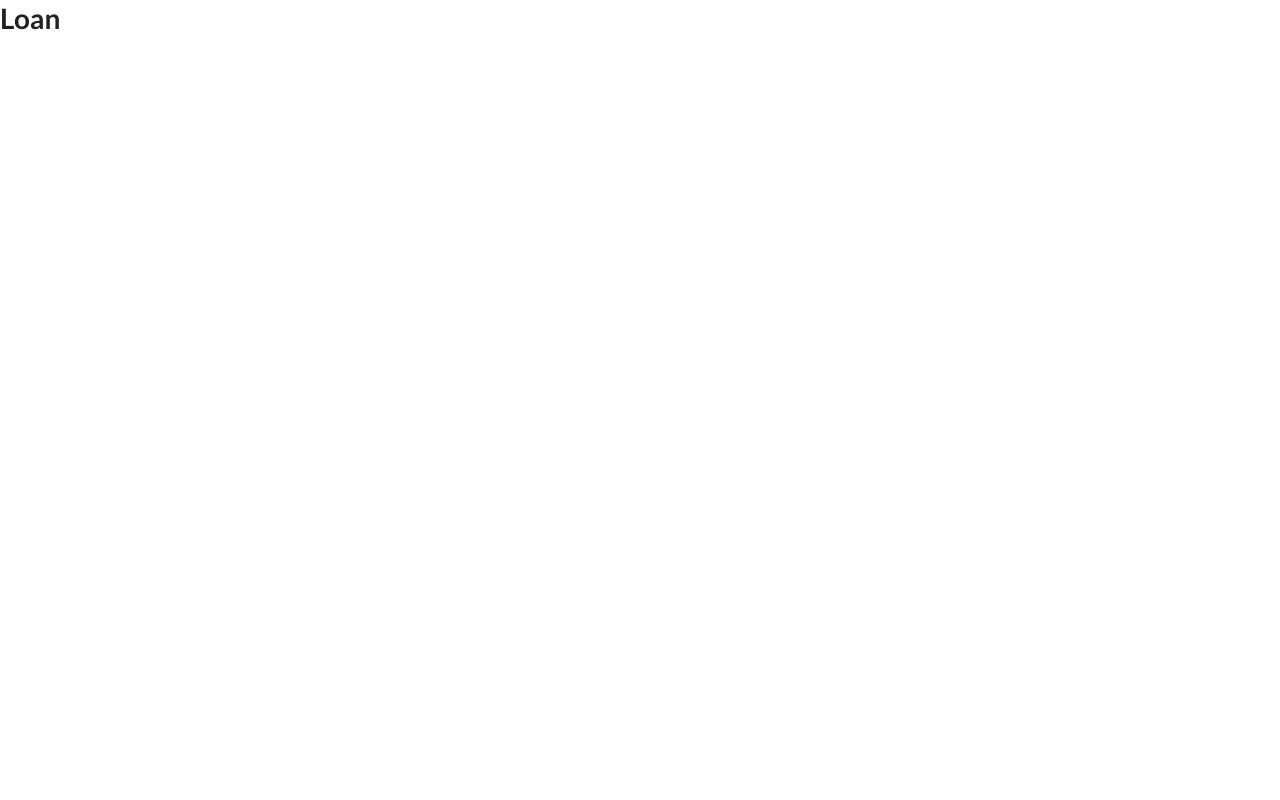
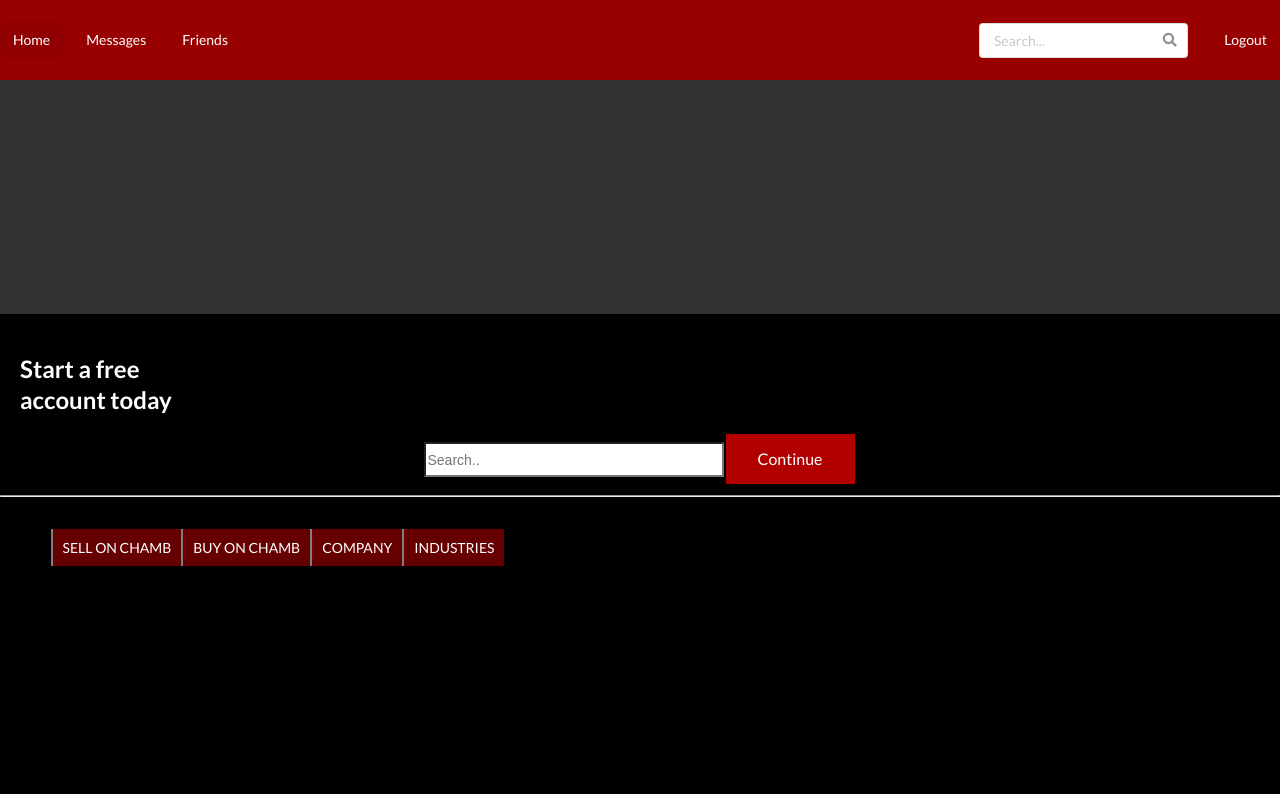
Before and after one commit to harshita360/loan-management-dbms, a React (Create React App) app in the folder client/: page / in a window 1280 px wide. Built offline with nearby package versions, Linux system fonts and the light colour scheme.

Commit message:
added employee view form and change status

```diff
--- a/client/src/components/App.js
+++ b/client/src/components/App.js
@@ -11,6 +11,7 @@ import LoanFormbusi from "./LoanFormbusi";
 import LoanFormMor from "./LoanFormMor";
 import EmpChangeStatus from "./EmpChangeStatus";
 import CustViewMyForm from "./CustViewMyForm";
+import Footer from "./Footer";
 
 class App extends React.Component {
   showData = async () => {
@@ -24,8 +25,36 @@ class App extends React.Component {
   };
   render() {
     return (
-      <div>
-        <h1>Loan </h1>
+      <div style={{ backgroundColor: "#323232", color: "white" }}>
+        <div
+          className="ui secondary  menu"
+          style={{ backgroundColor: "#990000", color: "white", height: "10vh" }}
+        >
+          <a href="/#" className="active item" style={{ color: "white" }}>
+            Home
+          </a>
+          <a href="/#" className="item" style={{ color: "white" }}>
+            Messages
+          </a>
+          <a href="/#" className="item" style={{ color: "white" }}>
+            Friends
+          </a>
+          <div className="right menu">
+            <div className="item">
+              <div className="ui icon input">
+                <input
+                  type="text"
+                  placeholder="Search..."
+                  style={{ color: "white" }}
+                />
+                <i className="search link icon"></i>
+              </div>
+            </div>
+            <a href="/#" className="ui item" style={{ color: "white" }}>
+              Logout
+            </a>
+          </div>
+        </div>
         <Router history={history}>
           <div>
             <Route exact path="/custsignin" component={CustomerSignIn} />
@@ -35,10 +64,28 @@ class App extends React.Component {
             <Route exact path="/educationform" component={LoanFormEdu} />
             <Route exact path="/businessform" component={LoanFormbusi} />
             <Route exact path="/mortgageform" component={LoanFormMor} />
-            <Route exact path="/emp/editstatus" component={EmpChangeStatus} />
+            <Route
+              exact
+              path="/emp/editstatus/:id"
+              component={EmpChangeStatus}
+            />
             <Route exact path="/viewapp" component={CustViewMyForm} />
           </div>
         </Router>
+        <br />
+        <br />
+        <br />
+        <br />
+        <br />
+        <br />
+        <br />
+        <br />
+        <br />
+
+        <br />
+        <br />
+
+        <Footer />
       </div>
     );
   }
--- a/client/src/components/EmpChangeStatus.js
+++ b/client/src/components/EmpChangeStatus.js
@@ -2,19 +2,32 @@ import React from "react";
 import axios from "axios";
 
 class EmpChangeStatus extends React.Component {
-  state = { status: "", formlist: [], empid: "c101" };
+  constructor(props) {
+    super(props);
+    this.state = {
+      status: "",
+      eduformlist: [],
+      busformlist: [],
+      mortformlist: [],
+      empid: "c101",
+    };
+  }
 
   updateStatus = (formid, status) => {
     axios
-      .post("/updatestatus", {
+      .post("/emp/updatestatus", {
         status: status,
-        empid: this.state.empid,
+        empid: this.props.match.params.id,
         formid: formid,
       })
       .then(function (res) {
         //console.log(res.data);
         //history.push("/dashboard");
-        console.log("received");
+        if (res.data.ok) {
+          console.log("done!!");
+        } else {
+          console.log("thats already being reviewed");
+        }
       })
       .catch(function (error) {
         console.log(error);
@@ -23,28 +36,48 @@ class EmpChangeStatus extends React.Component {
     //console.log(status);
   };
 
-  getLoanForms = async () => {
-    console.log("get loan form called");
-    const response = await axios.get("/emp/getloans");
+  getEduLoanForms = async () => {
+    console.log("get edu loan form called");
+    const response = await axios.get("/emp/geteducationforms");
     console.log(response.data);
     this.setState({
-      formlist: [...this.state.formlist, ...response.data],
+      eduformlist: [...this.state.eduformlist, ...response.data],
     });
-    console.log(this.state.formlist);
+    console.log(this.state.eduformlist);
+  };
+  getBusLoanForms = async () => {
+    console.log("get bus loan form called");
+    const response = await axios.get("/emp/getbusinessforms");
+    console.log(response.data);
+    this.setState({
+      busformlist: [...this.state.busformlist, ...response.data],
+    });
+    console.log(this.state.busformlist);
+  };
+  getMortLoanForms = async () => {
+    console.log("get loan form called");
+    const response = await axios.get("/emp/getmortgageforms");
+    console.log(response.data);
+    this.setState({
+      mortformlist: [...this.state.mortformlist, ...response.data],
+    });
+    console.log(this.state.mortformlist);
   };
 
   componentDidMount() {
-    this.getLoanForms();
+    this.getEduLoanForms();
+    this.getBusLoanForms();
+    this.getMortLoanForms();
   }
-  renderLoanForms = () => {
-    return this.state.formlist.map((elem) => {
+  renderEduLoanForms = () => {
+    return this.state.eduformlist.map((elem) => {
       console.log(elem);
       return (
-        <div className="item" key={elem.loan_id}>
-          <h2>{elem.fname}</h2>
-          <br />
-          <h2>{elem.form_id}</h2>
-          <br />
+        <div className="item" key={elem.form_id}>
+          <h3>{elem.fname}</h3>
+
+          <h3>{elem.form_id}</h3>
+
           <h3>{elem.loan_id}</h3>
 
           <h3>{elem.loan_name}</h3>
@@ -52,6 +85,93 @@ class EmpChangeStatus extends React.Component {
           <h3>{elem.state}</h3>
 
           <h3>{elem.gname}</h3>
+          <h3>{elem.college}</h3>
+          <h3>{elem.percentage}</h3>
+
+          <br />
+          <button
+            onClick={() => this.updateStatus(elem.form_id, "UNDER REVIEW")}
+          >
+            UNDER REVIEW
+          </button>
+          <br />
+          <br />
+
+          <button onClick={() => this.updateStatus(elem.form_id, "ACCEPTED")}>
+            ACCEPTED
+          </button>
+          <br />
+          <br />
+          <button onClick={() => this.updateStatus(elem.form_id, "REJECTED")}>
+            REJECTED
+          </button>
+
+          <hr />
+        </div>
+      );
+    });
+  };
+  renderBusLoanForms = () => {
+    return this.state.busformlist.map((elem) => {
+      console.log(elem);
+      return (
+        <div className="item" key={elem.form_id}>
+          <h3>{elem.fname}</h3>
+
+          <h3>{elem.form_id}</h3>
+
+          <h3>{elem.loan_id}</h3>
+
+          <h3>{elem.loan_name}</h3>
+
+          <h3>{elem.state}</h3>
+
+          <h3>{elem.gname}</h3>
+          <h3>{elem.type_of_business}</h3>
+          <h3>{elem.investment_amt}</h3>
+
+          <br />
+          <button
+            onClick={() => this.updateStatus(elem.form_id, "UNDER REVIEW")}
+          >
+            UNDER REVIEW
+          </button>
+          <br />
+          <br />
+
+          <button onClick={() => this.updateStatus(elem.form_id, "ACCEPTED")}>
+            ACCEPTED
+          </button>
+          <br />
+          <br />
+          <button onClick={() => this.updateStatus(elem.form_id, "REJECTED")}>
+            REJECTED
+          </button>
+
+          <hr />
+        </div>
+      );
+    });
+  };
+
+  renderMortLoanForms = () => {
+    return this.state.mortformlist.map((elem) => {
+      console.log(elem);
+      return (
+        <div className="item" key={elem.form_id}>
+          <h3>{elem.fname}</h3>
+
+          <h3>{elem.form_id}</h3>
+
+          <h3>{elem.loan_id}</h3>
+
+          <h3>{elem.loan_name}</h3>
+
+          <h3>{elem.state}</h3>
+
+          <h3>{elem.gname}</h3>
+          <h3>{elem.location}</h3>
+          <h3>{elem.empid_status}</h3>
 
           <br />
           <button
@@ -77,12 +197,15 @@ class EmpChangeStatus extends React.Component {
     });
   };
   render() {
+    console.log(this.props.match.params.id);
     return (
       <div>
         <h2>List of Applications</h2>
         <br />
         <br />
-        <div>{this.renderLoanForms()}</div>
+        <div>{this.renderEduLoanForms()}</div>
+        <div>{this.renderBusLoanForms()}</div>
+        <div>{this.renderMortLoanForms()}</div>
       </div>
     );
   }
--- a/client/src/components/EmployeeSignIn.js
+++ b/client/src/components/EmployeeSignIn.js
@@ -1,23 +1,27 @@
-import React from "react"
-import axios from "axios"
-import history from "../history"
+import React from "react";
+import axios from "axios";
+import history from "../history";
 
-class EmployeeSignIn extends React.Component{
-  state = { employeId:"", password:""}
-  handleSignIn = () => {
+class EmployeeSignIn extends React.Component {
+  constructor(props) {
+    super(props);
+    this.state = { employeId: "", password: "" };
+  }
+  handleSignIn = (empid) => {
     console.log("function called");
 
     axios
       .post("employeesignin", {
         id: this.state.employeId,
         password: this.state.password,
-
       })
       .then(function (res) {
         console.log(res.data.auth);
         //history.push("/dashboard");
         if (res.data.auth) {
           console.log("you have succesfully signed in");
+          console.log(empid);
+          history.push(`./emp/editstatus/${empid}`);
         } else {
           console.log("unsucessfull login");
         }
@@ -27,6 +31,7 @@ class EmployeeSignIn extends React.Component{
       });
   };
   render() {
+    //console.log(this.state.employeId);
     return (
       <div>
         <h3>Employee sign in </h3>
@@ -42,10 +47,11 @@ class EmployeeSignIn extends React.Component{
         />
         <br />
 
-
         <br />
         <br />
-        <button onClick={this.handleSignIn}>Sign In</button>
+        <button onClick={() => this.handleSignIn(this.state.employeId)}>
+          Sign In
+        </button>
       </div>
     );
   }
--- /dev/null
+++ b/client/src/components/Footer.css
@@ -0,0 +1,36 @@
+.footer {
+  left: 0;
+  bottom: 0;
+  width: 100%;
+  height: 60vh;
+
+  color: white;
+  text-align: center;
+}
+#footerinput {
+  width: 300px;
+  height: 35px;
+}
+.button_footer {
+  background-color: #b20000;
+  border: none;
+  color: white;
+  padding: 15px 32px;
+  text-align: center;
+  text-decoration: none;
+  display: inline-block;
+  font-size: 16px;
+  margin: 4px 2px;
+  cursor: pointer;
+}
+ul {
+  width: 515px;
+}
+
+ul#menu li {
+  display: inline;
+  background-color: #660000;
+  padding: 10px;
+  color: white;
+  border-left: 2px solid #7f7f7f;
+}
--- /dev/null
+++ b/client/src/components/Footer.js
@@ -0,0 +1,38 @@
+import React from "react";
+import "./Footer.css";
+
+const Footer = () => {
+  return (
+    <div className="footer" style={{ backgroundColor: "black" }}>
+      <h2
+        style={{ textAlign: "left", paddingTop: "40px", paddingLeft: "20px" }}
+      >
+        Start a free <br />
+        account today
+      </h2>
+
+      <div className="search-container">
+        <input
+          id="footerinput"
+          type="text"
+          placeholder="Search.."
+          name="search"
+        />
+        <a href="/#" className="button_footer">
+          Continue
+        </a>
+      </div>
+      <hr />
+      <br />
+
+      <ul id="menu">
+        <li>SELL ON CHAMB</li>
+        <li>BUY ON CHAMB</li>
+        <li>COMPANY</li>
+        <li>INDUSTRIES</li>
+      </ul>
+    </div>
+  );
+};
+
+export default Footer;
```
Also changed, not shown: client/src/setupProxy.js (+16 -2 lines), client/src/components/CustomerViewStatus.js (added), 1 other file (tests, documents, lock files or other folders).
